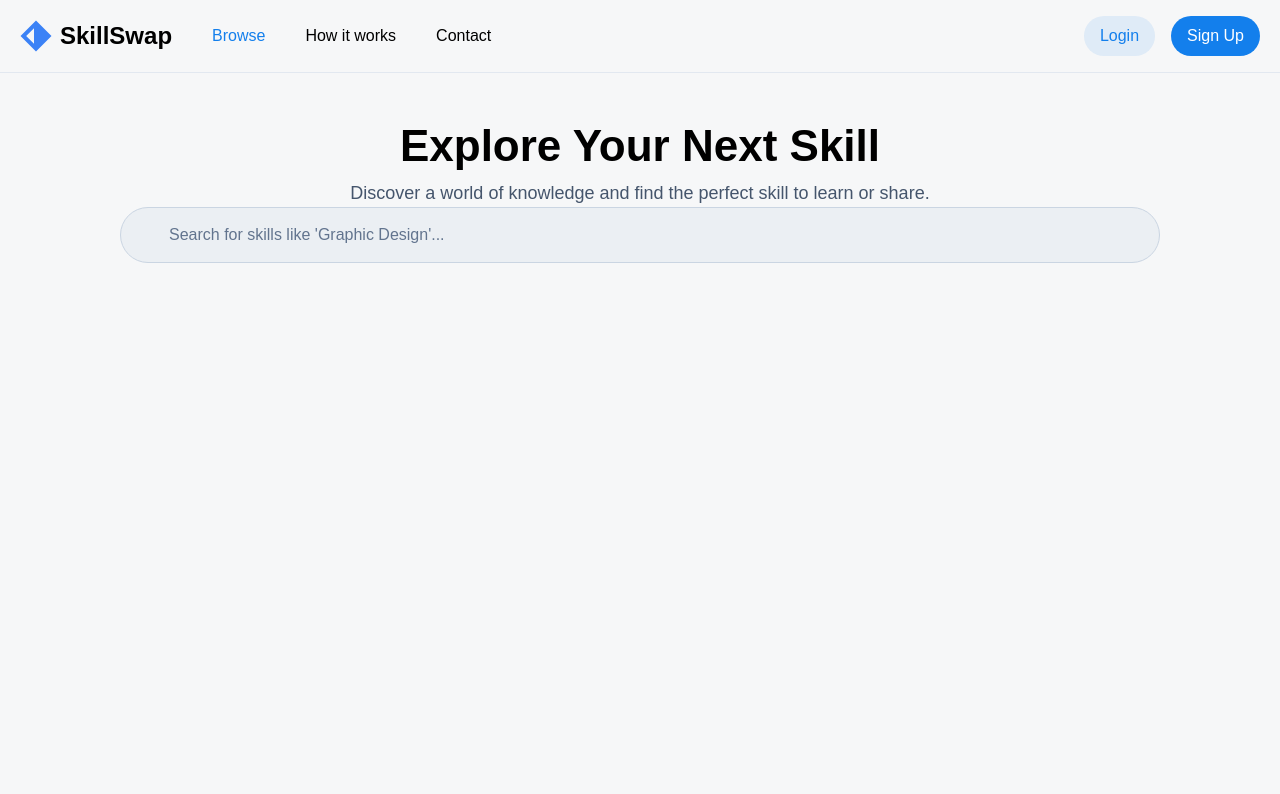
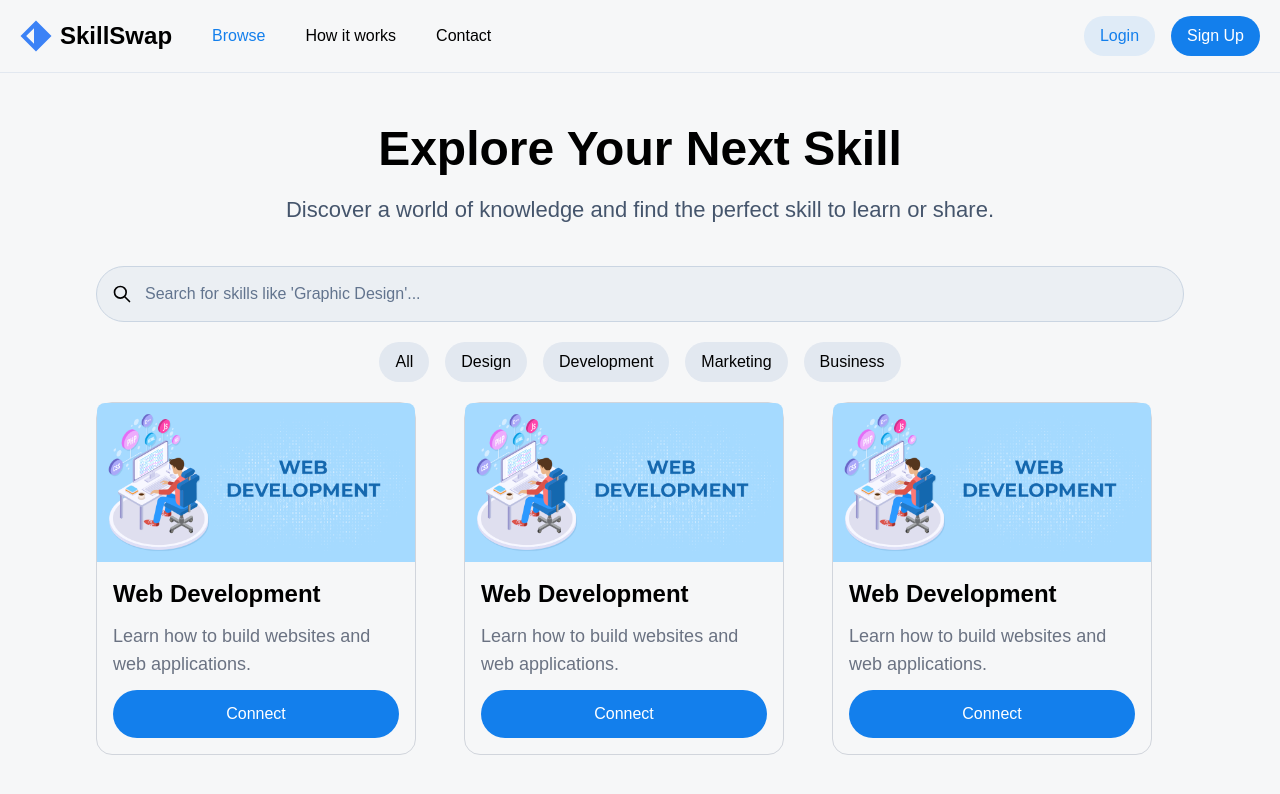
Before and after one commit to k-jdev/skill-swap, a Next.js app: page /browser in a window 1280 px wide. Shown: the top 794 px of the page. Built offline with nearby package versions, Linux system fonts and the light colour scheme.

Commit message:
feat(browse): finish the browse page

```diff
--- a/src/app/(public)/browser/page.tsx
+++ b/src/app/(public)/browser/page.tsx
@@ -1,13 +1,20 @@
 import React from "react";
 import Header from "@/features/browse/components/Header";
 import Search from "@/features/browse/components/Search";
-type Props = {};
+import SkillFilter from "@/features/browse/components/SkillFilter";
+import Card from "@/features/browse/components/Card";
 
-function BrowserPage({}: Props) {
+function BrowserPage() {
   return (
-    <div className="mx-[120px]">
+    <div className="mx-auto max-w-6xl px-4 sm:px-6 lg:px-8">
       <Header />
       <Search />
+      <SkillFilter />
+      <div className="grid grid-cols-1 sm:grid-cols-2 lg:grid-cols-3 gap-4 mt-5">
+        <Card />
+        <Card />
+        <Card />
+      </div>
     </div>
   );
 }
--- a/src/components/ui/Button.tsx
+++ b/src/components/ui/Button.tsx
@@ -1,11 +1,11 @@
 import React from "react";
 
-type Props = { text?: string };
+type Props = { text?: string; className?: string };
 
-export default function Button({ text }: Props) {
+export default function Button({ text, className }: Props) {
   return (
     <button
-      className="w-full bg-[#137fec] cursor-pointer text-white font-bold py-3 px-4 rounded-[1rem] hover:bg-[#137fec]/80 focus:outline-none focus:ring-2 focus:ring-offset-2 focus:ring-[#137fec] focus:ring-offset-[#0d141b] dark:focus:ring-offset-[#101922] transition-colors duration-300"
+      className={`w-full bg-[#137fec] cursor-pointer text-white font-bold py-3 px-4 rounded-[1rem] hover:bg-[#137fec]/80 focus:outline-none focus:ring-2 focus:ring-offset-2 focus:ring-[#137fec] focus:ring-offset-[#0d141b] dark:focus:ring-offset-[#101922] transition-colors duration-300 ${className}`}
       type="submit"
     >
       {text || "Login"}
--- a/src/features/browse/components/Card.tsx
+++ b/src/features/browse/components/Card.tsx
@@ -0,0 +1,26 @@
+import React from "react";
+import Image from "next/image";
+import { Button } from "@/components/ui";
+
+function Card() {
+  return (
+    <div className="border border-gray-300 rounded-2xl hover:shadow-lg max-w-[320px] transition duration-300 cursor-pointer">
+      <Image
+        src="/images/web-development.png"
+        alt="Web Development"
+        width={300}
+        height={200}
+        className="w-full rounded-t-lg object-cover"
+      />
+      <div className="p-4 gap-3 flex flex-col">
+        <h3 className="text-2xl font-semibold text-black">Web Development</h3>
+        <p className="text-lg text-gray-500">
+          Learn how to build websites and web applications.
+        </p>
+        <Button className="rounded-full font-medium" text="Connect" />
+      </div>
+    </div>
+  );
+}
+
+export default Card;
--- a/src/features/browse/components/Header.tsx
+++ b/src/features/browse/components/Header.tsx
@@ -3,10 +3,10 @@ import React from "react";
 function Header() {
   return (
     <header className="text-center mt-10">
-      <h1 className="text-[44px] text-black font-semibold">
+      <h1 className="text-[48px] text-black font-semibold">
         Explore Your Next Skill
       </h1>
-      <p className="text-slate-600  text-lg">
+      <p className="text-slate-600 mt-2  text-[22px]">
         Discover a world of knowledge and find the perfect skill to learn or
         share.
       </p>
--- a/src/features/browse/components/Search.tsx
+++ b/src/features/browse/components/Search.tsx
@@ -1,14 +1,24 @@
 import React from "react";
+import Image from "next/image";
 
-type Props = {};
-
-function Search({}: Props) {
+function Search() {
   return (
-    <input
-      className="w-full h-14 pl-12 pr-4 rounded-full bg-slate-200/50 focus:ring-[#137fec] border border-slate-300 dark:border-slate-700  transition-all text-slate-900 dark:text-white placeholder-slate-500"
-      placeholder="Search for skills like 'Graphic Design'..."
-      type="search"
-    />
+    <div className="relative mt-10">
+      <div className="absolute inset-y-0 left-0 pl-4 flex items-center pointer-events-none">
+        <Image
+          src="/icons/search.svg"
+          alt="Search"
+          width={20}
+          height={20}
+          className="text-slate-500"
+        />
+      </div>
+      <input
+        className="w-full h-14 pl-12 pr-4 rounded-full bg-slate-200/50 focus:ring-primary border border-slate-300 dark:border-slate-700 transition-all text-slate-900 dark:text-white placeholder-slate-500"
+        placeholder="Search for skills like 'Graphic Design'..."
+        type="search"
+      />
+    </div>
   );
 }
 
--- a/src/features/browse/components/SkillFilter.tsx
+++ b/src/features/browse/components/SkillFilter.tsx
@@ -0,0 +1,20 @@
+import React from "react";
+
+const skills = ["All", "Design", "Development", "Marketing", "Business"];
+
+function SkillFilter() {
+  return (
+    <div className="flex space-x-4 mt-5 justify-center">
+      {skills.map((skill) => (
+        <button
+          key={skill}
+          className="px-4 py-2 rounded-full font-medium text-black hover:text-white bg-slate-200 hover:bg-[#137fec] transition cursor-pointer"
+        >
+          {skill}
+        </button>
+      ))}
+    </div>
+  );
+}
+
+export default SkillFilter;
```
Also changed, not shown: public/images/web-development.png (added).
